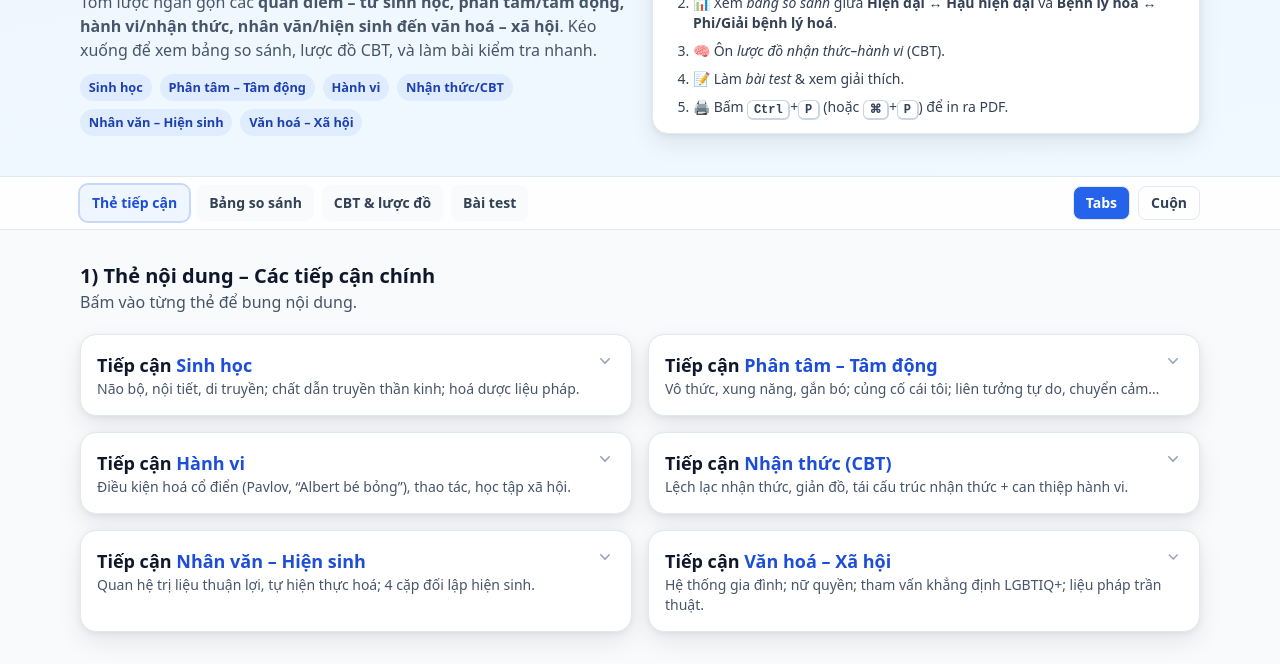
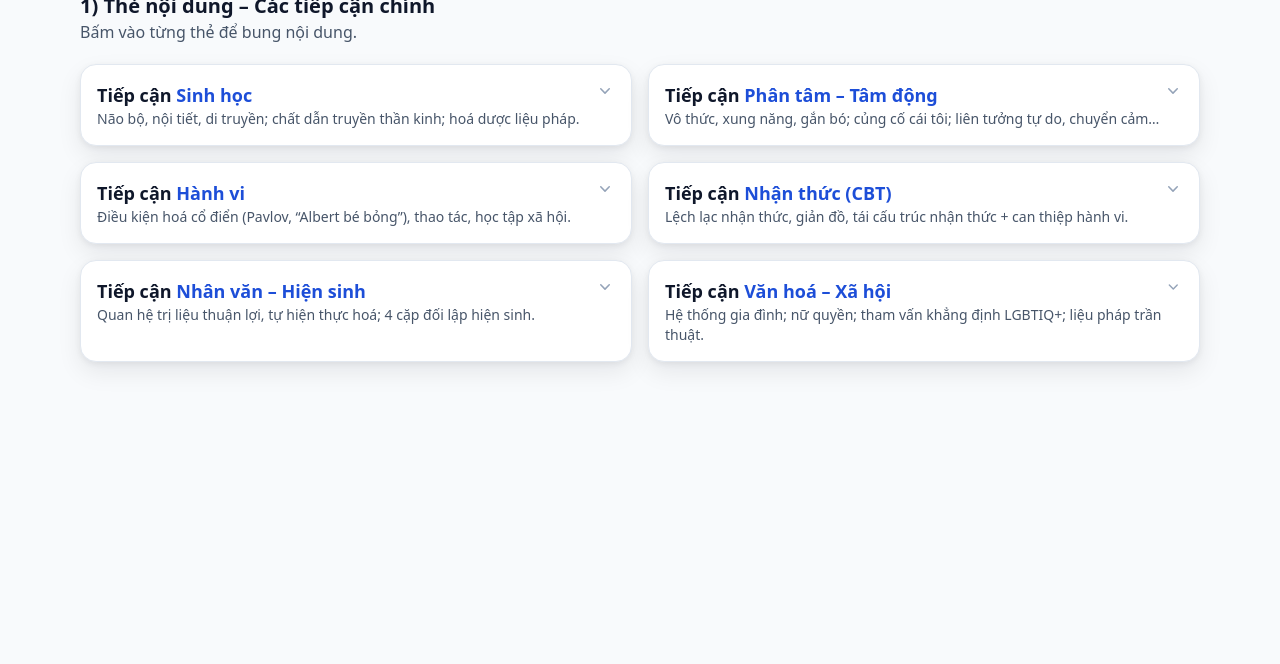
Before and after one commit to zoom2408/TamBenhHoc, a website: page 01.html in a window 1280 px wide. Shown: the part 167-831 px from the top of the page. After the commit the page ends 800 px from the top, so only its background shows below. Drawn offline with nearby package versions, Linux system fonts and the light colour scheme.

Commit message:
Reduce text

```diff
--- a/01.html
+++ b/01.html
@@ -47,35 +47,6 @@
       </div>
     </div>
   </header>
-
-  <!-- Hero -->
-  <section class="bg-gradient-to-br from-blue-50 to-sky-50 print:mt-0">
-    <div class="max-w-6xl mx-auto px-4 py-8 sm:py-10">
-      <div class="grid md:grid-cols-2 gap-6 items-center">
-        <div>
-          <h2 class="text-2xl sm:text-3xl font-extrabold tracking-tight text-slate-900">Bản đồ tri thức các tiếp cận</h2>
-          <p class="mt-2 text-slate-600">Tóm lược ngắn gọn các <span class="font-semibold">quan điểm – từ sinh học, phân tâm/tâm động, hành vi/nhận thức, nhân văn/hiện sinh đến văn hoá – xã hội</span>. Kéo xuống để xem bảng so sánh, lược đồ CBT, và làm bài kiểm tra nhanh.</p>
-          <div class="mt-3 flex flex-wrap gap-2">
-            <span class="pill">Sinh học</span>
-            <span class="pill">Phân tâm – Tâm động</span>
-            <span class="pill">Hành vi</span>
-            <span class="pill">Nhận thức/CBT</span>
-            <span class="pill">Nhân văn – Hiện sinh</span>
-            <span class="pill">Văn hoá – Xã hội</span>
-          </div>
-        </div>
-        <div class="bg-white rounded-2xl p-4 shadow-soft border border-slate-200">
-          <ol class="list-decimal pl-6 space-y-2 text-sm text-slate-700">
-            <li>👉 Duyệt <em>thẻ nội dung</em> để ghi nhớ ý chính.</li>
-            <li>📊 Xem <em>bảng so sánh</em> giữa <strong>Hiện đại ↔ Hậu hiện đại</strong> và <strong>Bệnh lý hoá ↔ Phi/Giải bệnh lý hoá</strong>.</li>
-            <li>🧠 Ôn <em>lược đồ nhận thức–hành vi</em> (CBT).</li>
-            <li>📝 Làm <em>bài test</em> & xem giải thích.</li>
-            <li>🖨️ Bấm <span class="kbd">Ctrl</span>+<span class="kbd">P</span> (hoặc <span class="kbd">⌘</span>+<span class="kbd">P</span>) để in ra PDF.</li>
-          </ol>
-        </div>
-      </div>
-    </div>
-  </section>
 
   <!-- Quick Nav -->
   <nav class="no-print sticky top-[60px] z-30 bg-white/80 backdrop-blur border-y border-slate-200">
```
Also changed, not shown: index.html (+2 -2 lines).
